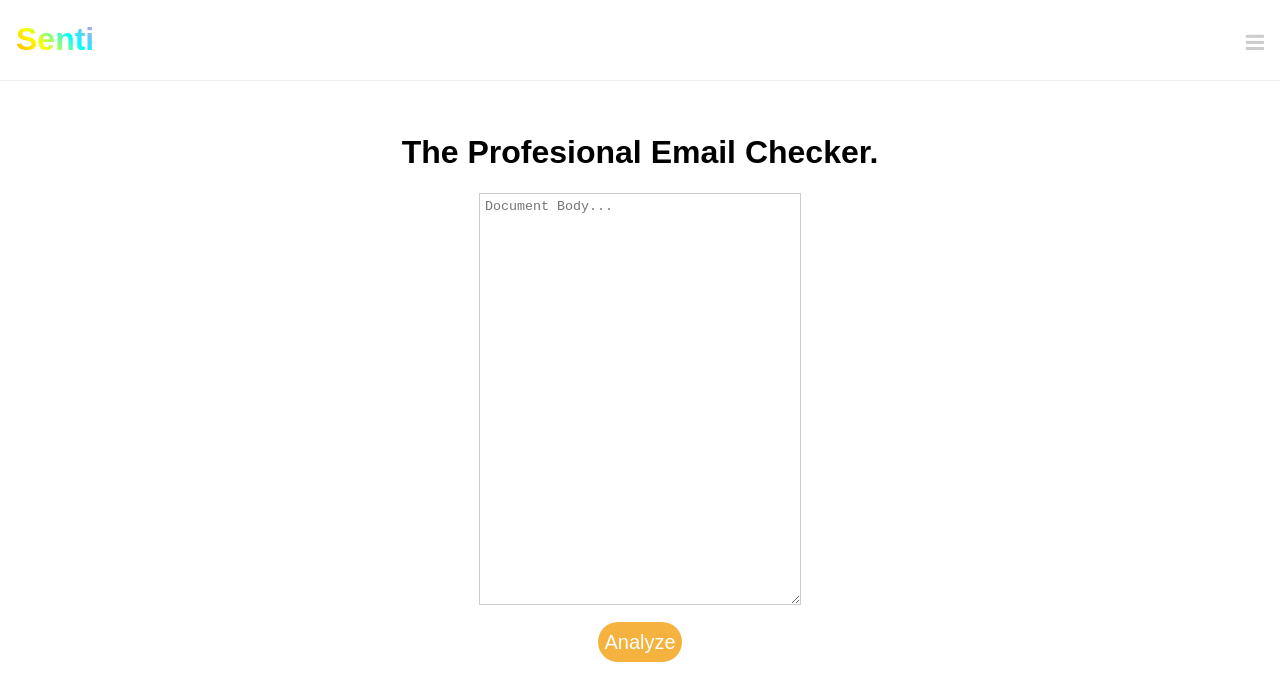
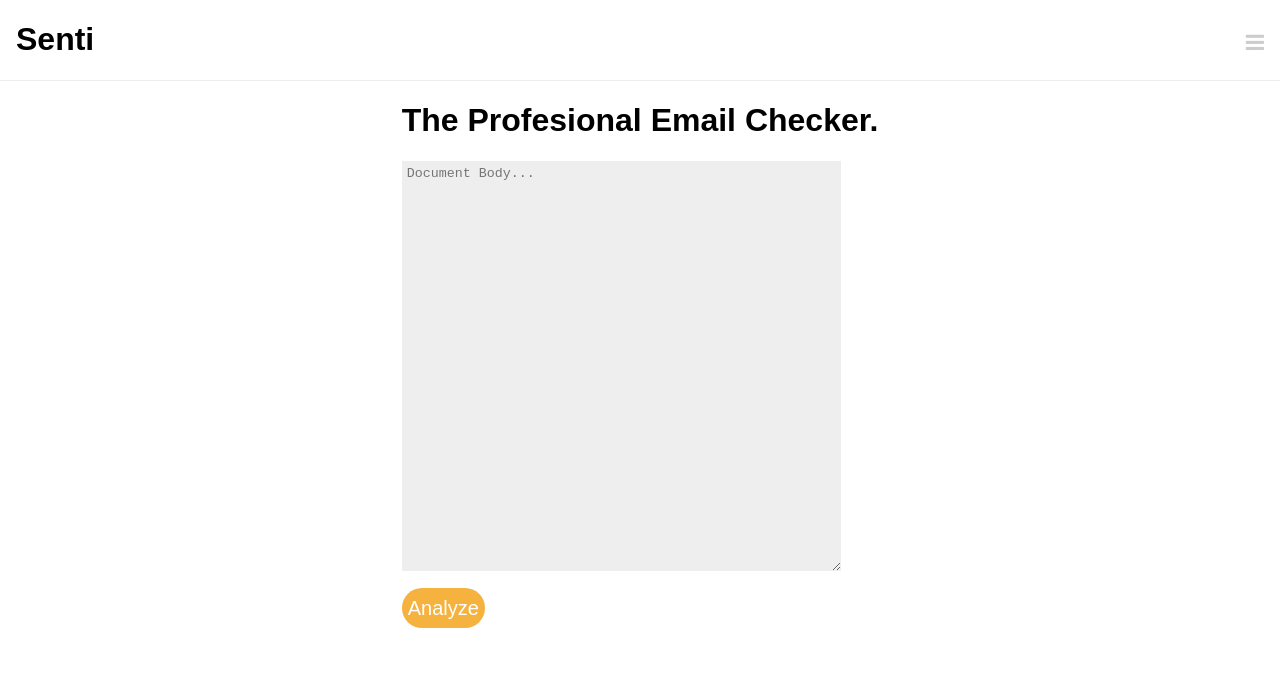
Before and after one commit to BrandonKlotz/senti, a React (Create React App) app in the folder client/: page / in a window 1280 px wide. Shown: the top 700 px of the page. Built offline with nearby package versions, Linux system fonts and the light colour scheme.

Commit message:
Refine styling and add loading components

```diff
--- a/client/package.json
+++ b/client/package.json
@@ -13,7 +13,8 @@
     "react-scripts": "1.0.17",
     "redux": "^3.7.2",
     "redux-logger": "^3.0.6",
-    "redux-thunk": "^2.2.0"
+    "redux-thunk": "^2.2.0",
+    "watson-react-components": "^0.6.12"
   },
   "scripts": {
     "start": "react-scripts start",
--- a/client/src/components/Form.js
+++ b/client/src/components/Form.js
@@ -21,7 +21,7 @@ class Form extends Component {
           </textarea>
         </div>
         <div className="form-submit-2">
-					<button onClick={this.handleSubmit.bind(this)} type="submit">Analyze</button>
+					<input type="submit" value="Analyze" onClick={this.handleSubmit.bind(this)} className="Button" />
         </div>
       </form>
 		);
--- a/client/src/components/TextAnalyzer.js
+++ b/client/src/components/TextAnalyzer.js
@@ -2,6 +2,7 @@ import React, { Component } from 'react';
 import { connect } from 'react-redux';
 import { addResults } from '../actions';
 import { isEmpty } from 'lodash';
+import Icon from 'watson-react-components';
 
 import Form from './Form.js';
 import DocumentResults from './DocumentResults.js';
@@ -20,7 +21,7 @@ class TextAnalyzer extends Component {
     } else if (this.props.isLoading === true) {
       return (
         <div className="App">
-          <p>Loading...</p>
+          <Icon type="loader" />
         </div>
       );
     } else {
--- a/client/src/index.css
+++ b/client/src/index.css
@@ -4,11 +4,10 @@ body {
   font-family: sans-serif;
 }
 
-form {
+.App {
   margin: 0 auto;
-  padding: 2em;
-  min-width: 320px;
-  max-width: 600px;
+  /*padding: 2em;*/
+  width: 90%;
   min-height: 400px;
   display: flex;
   flex-direction: column;
@@ -19,26 +18,22 @@ header {
   border-bottom: 1px #eee solid;
   color: #000;
   padding: 1em;
+  margin: 0;
   padding-bottom: 0;
   padding-top: 0;
 }
 
 textarea {
-  min-width: 310px;
+  min-width: 90%;
   min-height: 400px;
-	border: 1px solid #ccc;
+	border: none;
+  background-color: #eee;
   border-radius: 0;
 	padding: 5px;
   margin-bottom: 1em;
 }
 
-header h1 {
-  background: linear-gradient(45deg, orange, yellow, cyan, violet);
-  -webkit-background-clip: text;
-  -webkit-text-fill-color: transparent;
-}
-
-button {
+.Button {
   height: 40px;
   max-width: 600px;
   background-color: #F5B23E;
@@ -48,7 +43,7 @@ button {
   border-radius: 25px;
 }
 
-button:hover {
+.Button:hover {
   background-color: #CCC;
 }
 
```
Also changed, not shown: 1 other file (tests, documents, lock files or other folders).
